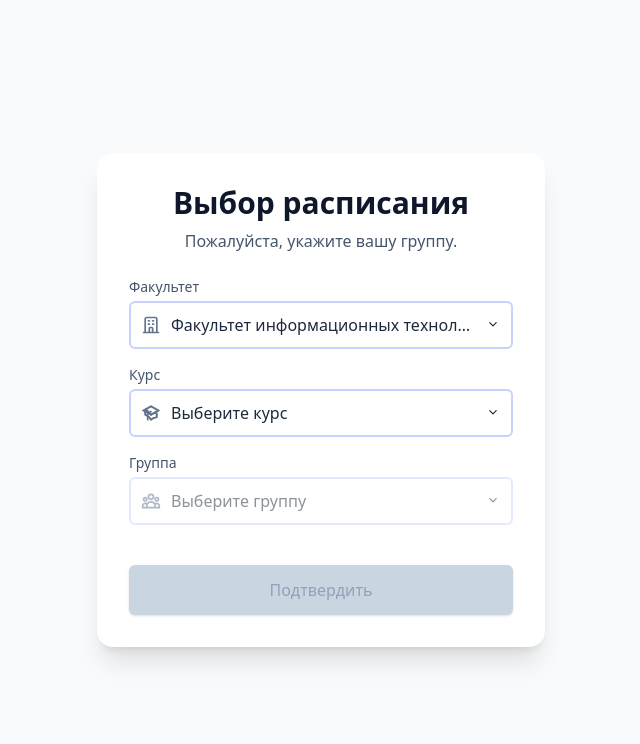
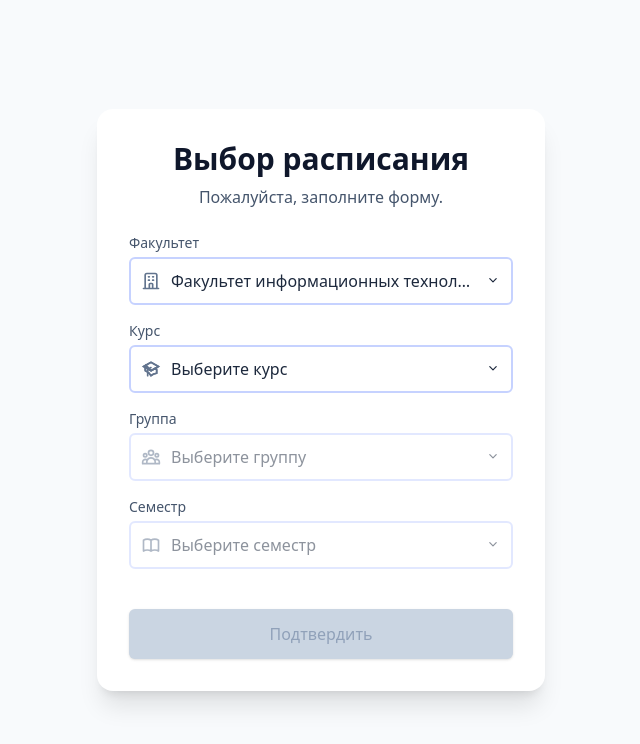
Before and after one commit to kirrishima/university-timetable, a React (Vite) app in the folder schedule-site/: page / in a window 1280 px wide. Shown: the top 744 px of the page, without its empty margins (319-959 px from the left). Built offline with nearby package versions, Linux system fonts and the light colour scheme.

Commit message:
выбор по семестру

```diff
--- a/schedule-site/App.tsx
+++ b/schedule-site/App.tsx
@@ -1,3 +1,4 @@
+
 import React, { useEffect, useRef } from "react";
 import { ThemeProvider, useTheme } from "./contexts/ThemeContext";
 import { useSchedule } from "./hooks/useSchedule";
@@ -45,7 +46,8 @@ const AppContent: React.FC = () => {
         s.course === selectedSchedule.course &&
         s.group === selectedSchedule.group &&
         s.subgroup === selectedSchedule.subgroup &&
-        s.universityName === selectedSchedule.universityName
+        s.universityName === selectedSchedule.universityName &&
+        s.semester === selectedSchedule.semester
     );
   }, [selectedSchedule]);
 
--- a/schedule-site/components/icons/ScheduleIcons.tsx
+++ b/schedule-site/components/icons/ScheduleIcons.tsx
@@ -23,13 +23,12 @@ export const GroupIcon: React.FC = () => (
 
 export const SubgroupIcon: React.FC = () => (
     <svg xmlns="http://www.w3.org/2000/svg" className="h-5 w-5" fill="none" viewBox="0 0 24 24" stroke="currentColor" strokeWidth={2}>
-        <path strokeLinecap="round" strokeLinejoin="round" d="M17 20h5v-2a3 3 0 00-5.356-1.857M17 20H7m10 0v-2c0-.656-.126-1.283-.356-1.857M7 20H2v-2a3 3 0 015.356-1.857M7 20v-2c0-.656.126-1.283.356-1.857m0 0a5.002 5.002 0 019.288 0M15 7a3 3 0 11-6 0 3 3 0 016 0zm-3 3a2 2 0 11-4 0 2 2 0 014 0z" />
+        <path strokeLinecap="round" strokeLinejoin="round" d="M17 20h5v-2a3 3 0 00-5.356-1.857M17 20H7m10 0v-2c0-.656-.126-1.283-.356-1.857M7 20H2v-2a3 3 0 015.356-1.857M7 20v-2c0-.656.126-1.283.356-1.857m0 0a5.002 5.002 0 019.288 0M15 7a3 3 0 11-6 0 3 3 0 016 0zm6 3a2 2 0 11-4 0 2 2 0 014 0zM7 10a2 2 0 11-4 0 2 2 0 014 0z" />
     </svg>
 );
 
-export const ChangeIcon: React.FC = () => (
-    <svg xmlns="http://www.w3.org/2000/svg" className="h-6 w-6" fill="none" viewBox="0 0 24 24" stroke="currentColor" strokeWidth={2}>
-        <path strokeLinecap="round" strokeLinejoin="round" d="M10.325 4.317c.426-1.756 2.924-1.756 3.35 0a1.724 1.724 0 002.573 1.066c1.543-.94 3.31.826 2.37 2.37a1.724 1.724 0 001.065 2.572c1.756.426 1.756 2.924 0 3.35a1.724 1.724 0 00-1.066 2.573c.94 1.543-.826 3.31-2.37 2.37a1.724 1.724 0 00-2.572 1.065c-.426 1.756-2.924 1.756-3.35 0a1.724 1.724 0 00-2.573-1.066c-1.543.94-3.31-.826-2.37-2.37a1.724 1.724 0 00-1.065-2.572c-1.756-.426-1.756-2.924 0-3.35a1.724 1.724 0 001.066-2.573c-.94-1.543.826-3.31 2.37-2.37.996.608 2.296.07 2.572-1.065z" />
-        <path strokeLinecap="round" strokeLinejoin="round" d="M15 12a3 3 0 11-6 0 3 3 0 016 0z" />
+export const SemesterIcon: React.FC = () => (
+    <svg xmlns="http://www.w3.org/2000/svg" className="h-5 w-5" fill="none" viewBox="0 0 24 24" stroke="currentColor" strokeWidth={2}>
+        <path strokeLinecap="round" strokeLinejoin="round" d="M12 6.253v13m0-13C10.832 5.477 9.246 5 7.5 5S4.168 5.477 3 6.253v13C4.168 18.477 5.754 18 7.5 18s3.332.477 4.5 1.253m0-13C13.168 5.477 14.754 5 16.5 5c1.747 0 3.332.477 4.5 1.253v13C19.832 18.477 18.247 18 16.5 18c-1.746 0-3.332.477-4.5 1.253" />
     </svg>
 );
--- a/schedule-site/screens/SetupScreen.tsx
+++ b/schedule-site/screens/SetupScreen.tsx
@@ -1,10 +1,11 @@
+
 import React, { useState, useMemo, useEffect } from "react";
 import { ALL_SCHEDULES } from "../data/schedules";
 import type { ScheduleEntry } from "../types";
 import { useTheme } from "../contexts/ThemeContext";
 import Select from "../components/ui/Select";
 import Button from "../components/ui/Button";
-import { FacultyIcon, CourseIcon, GroupIcon, SubgroupIcon } from "../components/icons/ScheduleIcons";
+import { FacultyIcon, CourseIcon, GroupIcon, SubgroupIcon, SemesterIcon } from "../components/icons/ScheduleIcons";
 
 interface SetupScreenProps {
   onScheduleSelect: (schedule: ScheduleEntry) => void;
@@ -15,6 +16,7 @@ const SetupScreen: React.FC<SetupScreenProps> = ({ onScheduleSelect }) => {
   const [faculty, setFaculty] = useState<string>("");
   const [course, setCourse] = useState<string>("");
   const [group, setGroup] = useState<string>("");
+  const [semester, setSemester] = useState<string>("");
   const [subgroup, setSubgroup] = useState<string>("");
 
   const faculties = useMemo(() => [...new Set(ALL_SCHEDULES.map((s) => s.faculty))], []);
@@ -33,15 +35,26 @@ const SetupScreen: React.FC<SetupScreenProps> = ({ onScheduleSelect }) => {
     ].sort((a, b) => a - b);
   }, [faculty, course]);
 
+  const semesters = useMemo(() => {
+    if (!faculty || !course || !group) return [];
+    return [
+        ...new Set(
+            ALL_SCHEDULES.filter(
+                (s) => s.faculty === faculty && s.course === parseInt(course) && s.group === parseInt(group)
+            ).map(s => s.semester)
+        )
+    ];
+  }, [faculty, course, group]);
+
   const subgroups = useMemo(() => {
-    if (!faculty || !course || !group) return [];
+    if (!faculty || !course || !group || !semester) return [];
     const groupSchedules = ALL_SCHEDULES.filter(
-      (s) => s.faculty === faculty && s.course === parseInt(course) && s.group === parseInt(group)
+      (s) => s.faculty === faculty && s.course === parseInt(course) && s.group === parseInt(group) && s.semester === semester
     );
     const hasSubgroups = groupSchedules.some((s) => s.subgroup !== undefined);
     if (!hasSubgroups) return [];
     return [...new Set(groupSchedules.map((s) => s.subgroup).filter(Boolean) as number[])].sort((a, b) => a - b);
-  }, [faculty, course, group]);
+  }, [faculty, course, group, semester]);
 
   useEffect(() => {
     if (faculties.length === 1) setFaculty(faculties[0]);
@@ -56,6 +69,10 @@ const SetupScreen: React.FC<SetupScreenProps> = ({ onScheduleSelect }) => {
   }, [groups]);
 
   useEffect(() => {
+    if (semesters.length === 1) setSemester(semesters[0]);
+  }, [semesters]);
+
+  useEffect(() => {
     if (subgroups.length === 1) setSubgroup(subgroups[0].toString());
   }, [subgroups]);
 
@@ -66,11 +83,14 @@ const SetupScreen: React.FC<SetupScreenProps> = ({ onScheduleSelect }) => {
     setGroup("");
   }, [course]);
   useEffect(() => {
+    setSemester("");
+  }, [group]);
+  useEffect(() => {
     setSubgroup("");
-  }, [group]);
+  }, [semester]);
 
   const selectedSchedule = useMemo(() => {
-    if (!faculty || !course || !group) return null;
+    if (!faculty || !course || !group || !semester) return null;
 
     const requiresSubgroup = subgroups.length > 0;
     if (requiresSubgroup && !subgroup) return null;
@@ -81,17 +101,18 @@ const SetupScreen: React.FC<SetupScreenProps> = ({ onScheduleSelect }) => {
           s.faculty === faculty &&
           s.course === parseInt(course) &&
           s.group === parseInt(group) &&
+          s.semester === semester &&
           (requiresSubgroup ? s.subgroup === parseInt(subgroup) : s.subgroup === undefined)
       ) || null
     );
-  }, [faculty, course, group, subgroup, subgroups]);
+  }, [faculty, course, group, semester, subgroup, subgroups]);
 
   return (
     <div className="flex items-center justify-center min-h-screen p-4">
       <div className={`w-full max-w-md mx-auto ${theme.colors.cardBg} shadow-xl rounded-2xl p-8`}>
         <div className="text-center mb-6">
           <h1 className={`text-3xl font-bold ${theme.colors.cardHeader}`}>Выбор расписания</h1>
-          <p className={`mt-2 text-md ${theme.colors.secondaryText}`}>Пожалуйста, укажите вашу группу.</p>
+          <p className={`mt-2 text-md ${theme.colors.secondaryText}`}>Пожалуйста, заполните форму.</p>
         </div>
 
         <div className="grid gap-y-4 mb-6">
@@ -121,6 +142,15 @@ const SetupScreen: React.FC<SetupScreenProps> = ({ onScheduleSelect }) => {
             disabled={!course}
             placeholder="Выберите группу"
           />
+          <Select
+            label="Семестр"
+            icon={<SemesterIcon />}
+            value={semester}
+            onChange={(e) => setSemester(e.target.value)}
+            options={semesters.map((s) => ({ value: s, label: s }))}
+            disabled={!group}
+            placeholder="Выберите семестр"
+          />
           <div
             className={`transition-all duration-300 ease-in-out overflow-hidden
    focus-within:overflow-visible
@@ -132,7 +162,7 @@ const SetupScreen: React.FC<SetupScreenProps> = ({ onScheduleSelect }) => {
               value={subgroup}
               onChange={(e) => setSubgroup(e.target.value)}
               options={subgroups.map((sg) => ({ value: sg.toString(), label: `Подгруппа ${sg}` }))}
-              disabled={!group}
+              disabled={!semester}
               placeholder="Выберите подгруппу"
             />
           </div>
```
Also changed, not shown: 1 other file (tests, documents, lock files or other folders).
